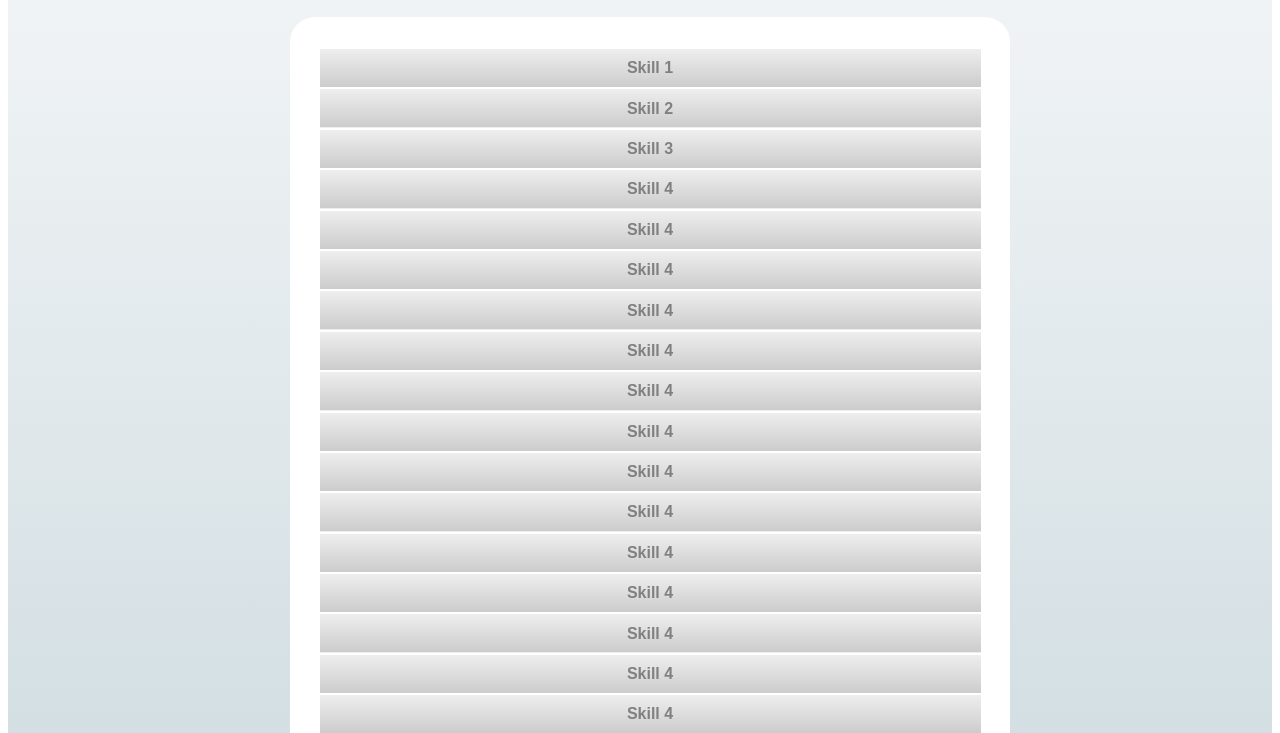
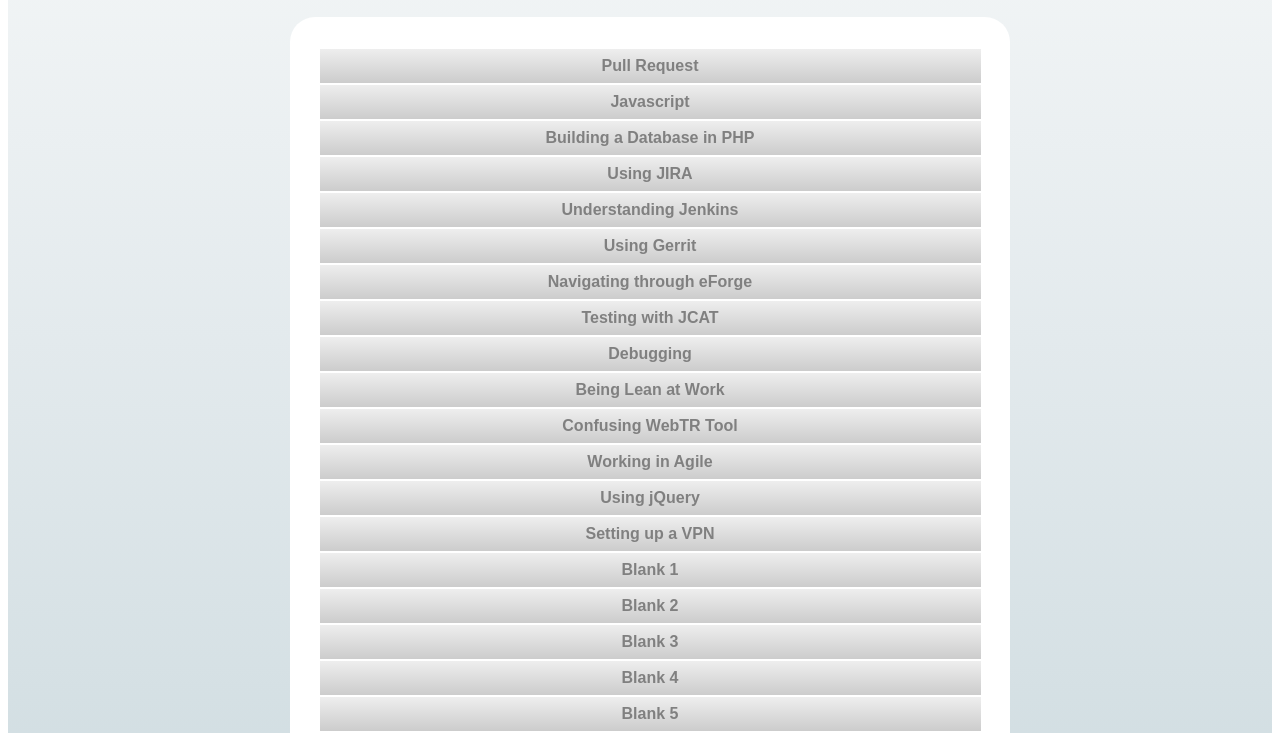
Before and after one commit to Rosengren/peerHelperPrototype, a plain HTML site: page index.html in a window 1280 px wide. Shown: the part 67-800 px from the top of the page. Drawn offline with nearby package versions, Linux system fonts and the light colour scheme.

Commit message:
added Readme

```diff
--- a/index.html
+++ b/index.html
@@ -18,26 +18,30 @@
 		<div id="rounded-corners">
 			<div class="forumList">
 				<table id="mainTable" class="row">
-					<tr><td>Skill 1</td></tr>
-					<tr><td>Skill 2</td></tr>
-					<tr><td>Skill 3</td></tr>
-					<tr><td>Skill 4</td></tr>
-					<tr><td>Skill 4</td></tr>
-					<tr><td>Skill 4</td></tr>
-					<tr><td>Skill 4</td></tr>
-					<tr><td>Skill 4</td></tr>
-					<tr><td>Skill 4</td></tr>
-					<tr><td>Skill 4</td></tr>
-					<tr><td>Skill 4</td></tr>
-					<tr><td>Skill 4</td></tr>
-					<tr><td>Skill 4</td></tr>
-					<tr><td>Skill 4</td></tr>
-					<tr><td>Skill 4</td></tr>
-					<tr><td>Skill 4</td></tr>
-					<tr><td>Skill 4</td></tr>
-					<tr><td>Skill 4</td></tr>
-					<tr><td>Skill 4</td></tr>
-					<tr><td>Skill 4</td></tr>
+					<tr><td> Pull Request</td></tr>
+					<tr><td>Javascript</td></tr>
+					<tr><td>Building a Database in PHP</td></tr>
+					<tr><td>Using JIRA</td></tr>
+					<tr><td>Understanding Jenkins</td></tr>
+					<tr><td>Using Gerrit</td></tr>
+					<tr><td>Navigating through eForge</td></tr>
+					<tr><td>Testing with JCAT</td></tr>
+					<tr><td>Debugging</td></tr>
+					<tr><td>Being Lean at Work</td></tr>
+					<tr><td>Confusing WebTR Tool</td></tr>
+					<tr><td>Working in Agile</td></tr>
+					<tr><td>Using jQuery</td></tr>
+					<tr><td>Setting up a VPN</td></tr>
+					<tr><td>Blank 1</td></tr>
+					<tr><td>Blank 2</td></tr>
+					<tr><td>Blank 3</td></tr>
+					<tr><td>Blank 4</td></tr>
+					<tr><td>Blank 5</td></tr>
+					<tr><td>Blank 6</td></tr>
+					<tr><td>Blank 7</td></tr>
+					<tr><td>Blank 8</td></tr>
+					<tr><td>Blank 9</td></tr>
+					<tr><td>Blank 10</td></tr>
 				</table>
 			</div>
 		</div>
--- a/style.css
+++ b/style.css
@@ -68,7 +68,7 @@
 #mainTable {
 	/*border: solid black 1px;*/
 	width: 100%;
-	height: 100%;
+	/*height: 100%;*/
 
 }
 
@@ -79,6 +79,7 @@
 	font-weight: bold;
 	font-family: Arial;
 	color: grey;
+	height: 34px;
 	background: #eeeeee; /* Old browsers */
 	background: -moz-linear-gradient(top,  #eeeeee 0%, #cccccc 100%); /* FF3.6+ */
 	background: -webkit-gradient(linear, left top, left bottom, color-stop(0%,#eeeeee), color-stop(100%,#cccccc)); /* Chrome,Safari4+ */
```
Also changed, not shown: 1 other file.
